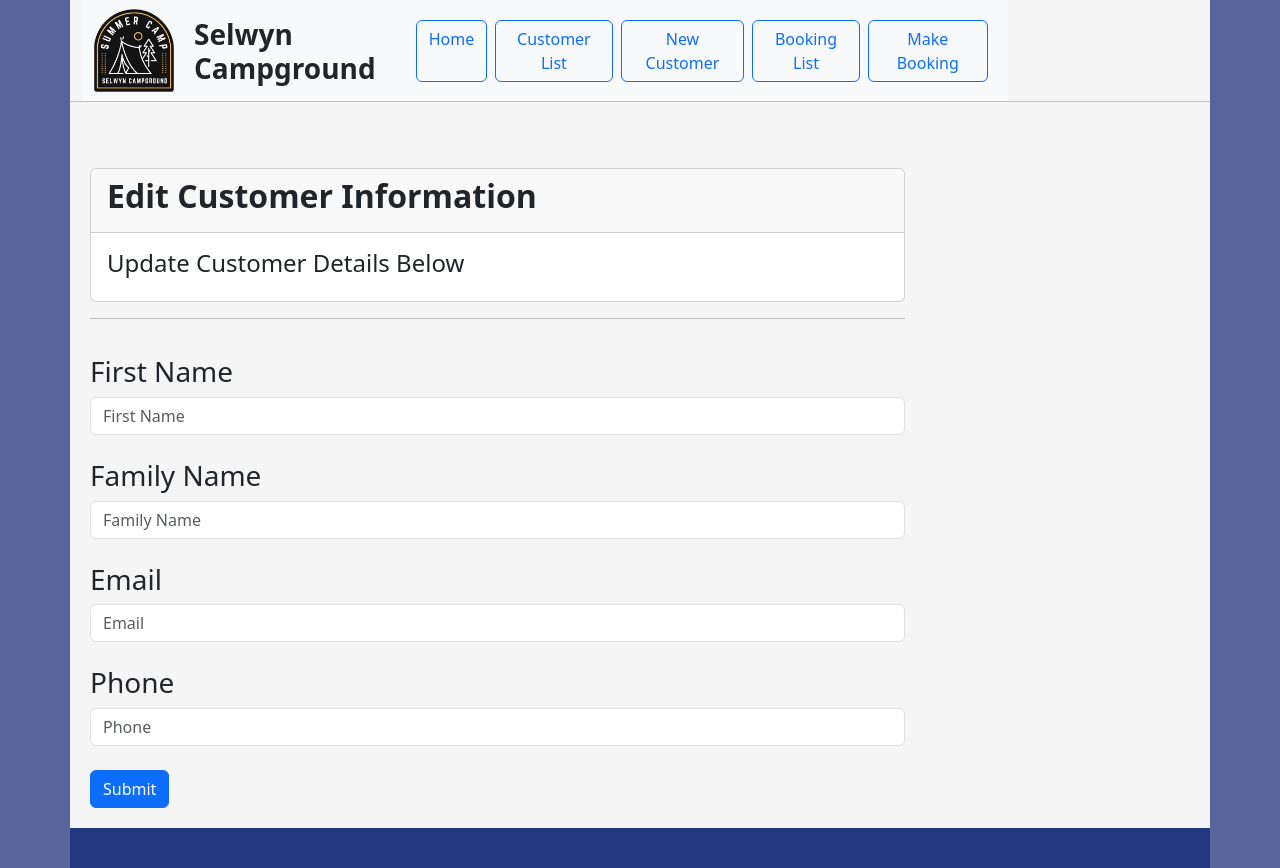
After one commit to Jian-Lv-1161670/scg, a Flask app: template templates/edit_customer.html in a window 1280 px wide. The commit adds this page. Run offline with Flask 3, Linux system fonts and the light colour scheme; the template is opened without the code that fills it, so the values that code supplies are empty.

Commit message:
update main app.py and linked HTML files

```diff
--- a/app.py
+++ b/app.py
@@ -27,8 +27,6 @@ def getCursor():
     dbconn = connection.cursor()
     return dbconn
 
-
-
 def getCursor1():
     global connection
     connection = mysql.connector.connect(user=connect.dbuser, \
@@ -50,25 +48,25 @@ def home():
     connection = getCursor1()
     cursor = connection.cursor()
 
-    # 获取客户总数
+    # get the total numebr of cusotemrs
     cursor.execute("SELECT COUNT(*) FROM customers")
     customercount = cursor.fetchone()[0]
 
-    # 获取最新的客户，假设主键列名为 `customer_id`
+    # get the lastest customer's info
     cursor.execute("SELECT * FROM customers ORDER BY customer_id DESC LIMIT 1")
     last_customer = cursor.fetchone()
 
-    # 获取今天的预订
+    # get today's booking
     cursor.execute("SELECT * FROM bookings WHERE booking_date = CURDATE()")
     bookings = cursor.fetchall()
     booking_count = len(bookings)
 
-    # 打印调试信息
+    # print the info in terminal for testing purpose
     print("Customer count:", customercount)
     print("Last customer:", last_customer)
     print("Today Bookings:", bookings)
 
-    # 关闭数据库连接
+    # close connections
     cursor.close()
     connection.close()
 
@@ -77,18 +75,27 @@ def home():
 
 
 
+@app.route('/campers', methods=['GET', 'POST'])
+def campers():
+    currentdate = datetime.now().date()
 
+    if request.method == 'POST':
+        campdate = request.form.get('campdate')
 
-@app.route("/campers", methods=['GET','POST'])
-def campers():
-    if request.method == "GET":
-        return render_template("datepickercamper.html", currentdate = datetime.now().date())
-    else:
-        campDate = request.form.get('campdate')
-        connection = getCursor()
-        connection.execute("SELECT * FROM bookings join sites on site = site_id inner join customers on customer = customer_id where booking_date= %s;",(campDate,))
-        camperList = connection.fetchall()
-        return render_template("datepickercamper.html", camperlist = camperList)
+        if not campdate:
+            campdate = currentdate
+
+        connection = getCursor1()
+        cursor = connection.cursor()
+        cursor.execute("SELECT * FROM bookings JOIN sites ON site = site_id INNER JOIN customers ON customer = customer_id WHERE booking_date = %s;", (campdate,))
+        camperList = cursor.fetchall()
+
+        cursor.close()
+        connection.close()
+
+        return render_template("datepickercamper.html", camperlist=camperList, currentdate=currentdate)
+    return render_template('datepickercamper.html', currentdate=currentdate)
+
 
 
 @app.route("/booking", methods=['GET','POST'])
@@ -107,14 +114,75 @@ def booking():
         customerList = connection.fetchall()
         connection.execute("select * from sites where occupancy >= %s AND site_id not in (select site from bookings where booking_date between %s AND %s);",(occupancy,firstNight,lastNight))
         siteList = connection.fetchall()
-        return render_template("bookingform.html", customerlist = customerList, bookingdate=bookingDate, sitelist = siteList, bookingnights = bookingNights)
+
+        print(f"Received form data - bookingNights: {bookingNights}, bookingDate: {bookingDate}, occupancy: {occupancy}")
+        return render_template("bookingform.html", customerlist = customerList, bookingdate=bookingDate, sitelist = siteList, bookingnights = bookingNights, occupancy = occupancy)
 
 
 
 @app.route("/booking/add", methods=['POST'])
+
+
 def makebooking():
-    print(request.form)
-    pass
+    bookingNights = request.form.get('bookingnights')
+    bookingDate = request.form.get('bookingdate')
+    occupancy = request.form.get('occupancy')
+    site = request.form.get('site')
+    customer = request.form.get('customer')
+
+    # Debugging: print received form data
+    print(f"Received form data - bookingNights: {bookingNights}, bookingDate: {bookingDate}, occupancy: {occupancy}, site: {site}, customer: {customer}")
+
+    if not bookingNights:
+        flash('Booking nights cannot be empty!')
+    elif not bookingDate:
+        flash('Booking date cannot be empty!')
+    elif not occupancy:
+        flash('Occupancy cannot be empty!')
+    elif not site:
+        flash('Please select a site!')
+    elif not customer:
+        flash('Please select a customer!')
+    else:
+        firstNight = date.fromisoformat(bookingDate)
+        print(f"Inserting: bookingNights={bookingNights}, bookingDate={bookingDate}, occupancy={occupancy}, site={site}, customer={customer}")
+        connection = getCursor1()
+        cursor = connection.cursor()
+        cursor.execute("INSERT INTO bookings (site, customer, booking_date, occupancy, booking_night) VALUES (%s, %s, %s, %s, %s)", (site, customer, firstNight, occupancy, bookingNights))
+        connection.commit()
+        print("Booking successful")
+
+        cursor.close()
+        connection.close()
+        flash('Booking successful !', 'success')
+        return redirect(url_for('camperlist'))
+
+    # Redirect back to the form if there is an error
+    return redirect(url_for('booking'))
+
+def is_booking_overlapping(site, booking_date, booking_nights):
+    #
+    lastNight = booking_date + timedelta(days=booking_nights)
+
+    #
+    connection = getCursor1()
+    cursor = connection.cursor()
+    cursor.execute("""
+        SELECT COUNT(*) FROM bookings
+        WHERE site = %s
+        AND booking_date <= %s
+        AND booking_date + INTERVAL booking_nights DAY >= %s
+    """, (site, lastNight, booking_date))
+    overlapping_count = cursor.fetchone()[0]
+
+    cursor.close()
+    connection.close()
+
+    #
+    return overlapping_count > 0
+
+
+
 
 
 @app.route("/customer")
@@ -124,6 +192,23 @@ def customerlist():
     customerlist = connection.fetchall()
     print(customerlist)
     return render_template("customer.html", customerlist = customerlist)
+
+
+@app.route("/camperlist")
+def camperlist():
+    connection = getCursor()
+    connection.execute("""
+    SELECT *
+    FROM bookings
+    JOIN sites ON bookings.site = sites.site_id
+    JOIN customers ON bookings.customer = customers.customer_id
+    ORDER BY booking_id DESC;
+""")
+    camperlist = connection.fetchall()
+
+    print(camperlist)
+    return render_template("camperlist.html", camperlist = camperlist)
+
 
 
 
@@ -179,16 +264,17 @@ def search_customer():
         cursor.execute("""SELECT * FROM customers WHERE firstname LIKE %s OR familyname LIKE %s OR phone LIKE %s OR email LIKE %s""", ('%' + search_query + '%', '%' + search_query + '%', '%' + search_query + '%', '%' + search_query + '%'))
         customer_list = cursor.fetchall()
 
-        # 打印从数据库中获取的客户列表
+        #
         print("Customer list:", customer_list)
         return render_template('search_customer.html', customer_list=customer_list)
+
 
 @app.route('/customer/<int:customer_id>/delete', methods=['POST'])
 def delete_customer(customer_id):
     connection = getCursor1()
     cursor = connection.cursor()
 
-    # 执行删除SQL语句
+    #
     cursor.execute('DELETE FROM customers WHERE customer_id = %s', (customer_id,))
     connection.commit()
 
@@ -201,12 +287,49 @@ def delete_customer(customer_id):
 
 
 
+@app.route('/customer/<int:customer_id>/edit', methods=['GET', 'POST'])
+def edit_customer(customer_id):
+    connection = getCursor1()
+    cursor = connection.cursor()
 
+    if request.method == 'POST':
+        firstname = request.form.get('firstname')
+        familyname = request.form.get('familyname')
+        email = request.form.get('email')
+        phone = request.form.get('phone')
 
+        if not firstname:
+            flash('First Name cannot be null', 'error')
+        elif not familyname:
+            flash('Family Name cannot be null', 'error')
+        elif not email:
+            flash('Email cannot be null', 'error')
+        elif not phone:
+            flash('Phone number cannot be null', 'error')
+        elif not validate_email(email):
+            flash('Invalid Email Format', 'error')
+        elif not validate_phone(phone):
+            flash('Invalid Phone Number Format', 'error')
+        else:
+            try:
+                cursor.execute(
+                    "UPDATE customers SET firstname=%s, familyname=%s, email=%s, phone=%s WHERE customer_id=%s",
+                    (firstname, familyname, email, phone, customer_id)
+                )
+                connection.commit()
+                flash('Information successfully updated!', 'success')
+                return redirect(url_for('customer'))
+            except Exception as e:
+                connection.rollback()
+                flash('Updated')
 
+    cursor.execute("SELECT * FROM customers WHERE customer_id = %s", (customer_id,))
+    customer = cursor.fetchone()
 
+    cursor.close()
+    connection.close()
 
-
+    return render_template('edit_customer.html', customer=customer)
 
 
 
--- a/templates/base.html
+++ b/templates/base.html
@@ -37,10 +37,9 @@
                     <div class="navbar-nav">
                       <a class="btn btn-outline-primary me-2" href="{{ url_for('home') }}">Home</a>
                       <a class="btn btn-outline-primary me-2" href="{{ url_for('customerlist') }}">Customer List</a>
+                      <a class="btn btn-outline-primary me-2" href="{{ url_for('new_customer') }}">New Customer</a>
+                      <a class="btn btn-outline-primary me-2" href="{{url_for('camperlist')}}">Booking List</a>
                       <a class="btn btn-outline-primary me-2" href="{{ url_for('booking') }}">Make Booking</a>
-                      <a class="btn btn-outline-primary me-2" href="{{url_for('campers')}}">Search By Date</a>
-
-
 
 
                     </div>
@@ -55,7 +54,7 @@
               {% block header %}{% endblock %}
 
               {% for message in get_flashed_messages() %}
-              <div class="alert alert-danger">{{ message }}</div>
+              <div class="alert alert-warning">{{ message }}</div>
             {% endfor %}
 
 
--- /dev/null
+++ b/templates/edit_customer.html
@@ -0,0 +1,39 @@
+{% extends 'base.html' %}
+
+{% block content %}
+<div class="card">
+    <div class="card-header">
+        <h2><b>Edit Customer Information</b></h2>
+    </div>
+    <div class="card-body">
+        <h4 class="subtitle">Update Customer Details Below</h4>
+    </div>
+</div>
+<hr style="padding-bottom: 20px;">
+
+<form action="{{ url_for('edit_customer', customer_id=customer[0]) }}" method="post">
+    <div class="form-group">
+        <label for="firstname"><h3>First Name</h3></label>
+        <input type="text" name="firstname" placeholder="First Name" class="form-control" value="{{ customer[1] }}">
+    </div>
+    <br>
+    <div class="form-group">
+        <label for="familyname"><h3>Family Name</h3></label>
+        <input type="text" name="familyname" placeholder="Family Name" class="form-control" value="{{ customer[2] }}">
+    </div>
+    <br>
+    <div class="form-group">
+        <label for="email"><h3>Email</h3></label>
+        <input type="text" name="email" placeholder="Email" class="form-control" value="{{ customer[3] }}">
+    </div>
+    <br>
+    <div class="form-group">
+        <label for="phone"><h3>Phone</h3></label>
+        <input type="text" name="phone" placeholder="Phone" class="form-control" value="{{ customer[4] }}">
+    </div>
+    <br>
+    <div class="form-group">
+        <input class="btn btn-primary" type="submit" value="Submit">
+    </div>
+</form>
+{% endblock %}
```
Also changed, not shown: templates/bookingform.html (+10 -16 lines), templates/camperlist.html (+72 -2 lines), templates/customer.html (+8 -2 lines), templates/datepickercamper.html (+4 -12 lines), templates/index.html (+15 -21 lines), templates/search_customer.html (+8 -1 lines).
